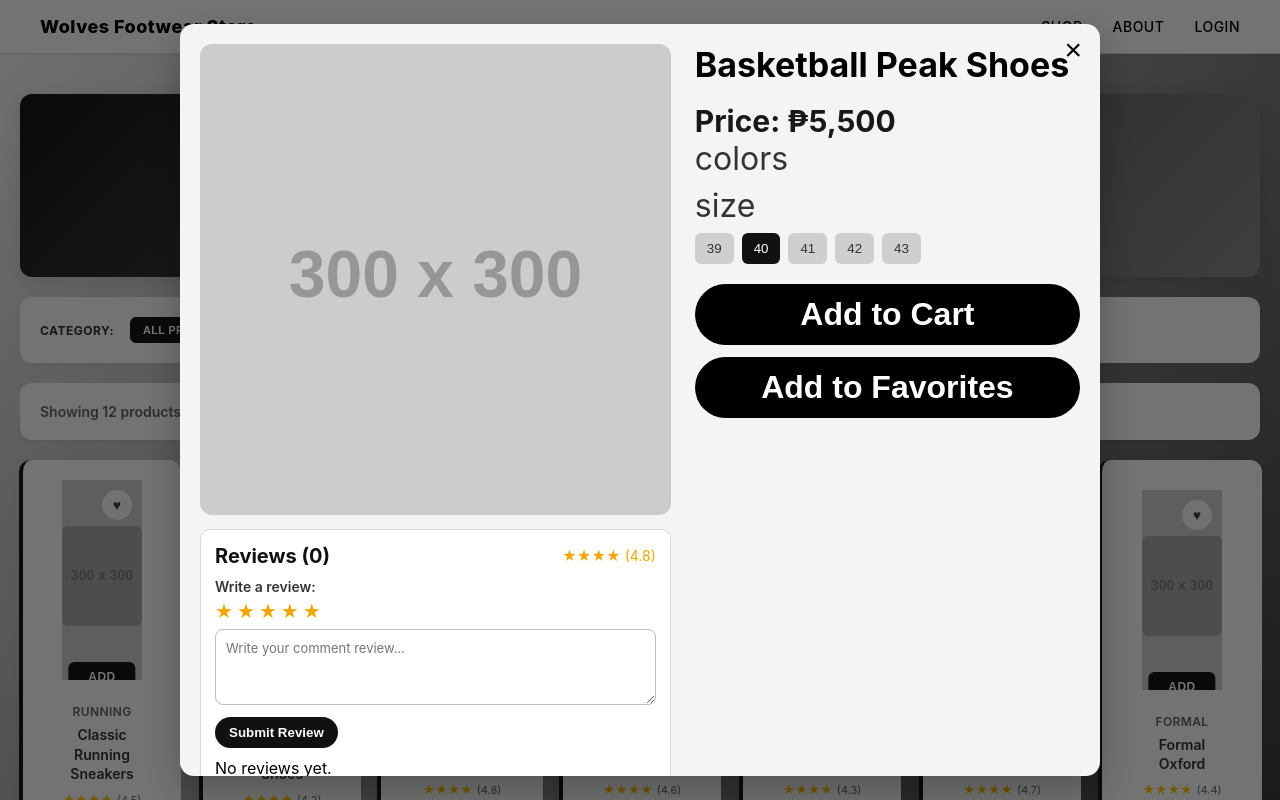
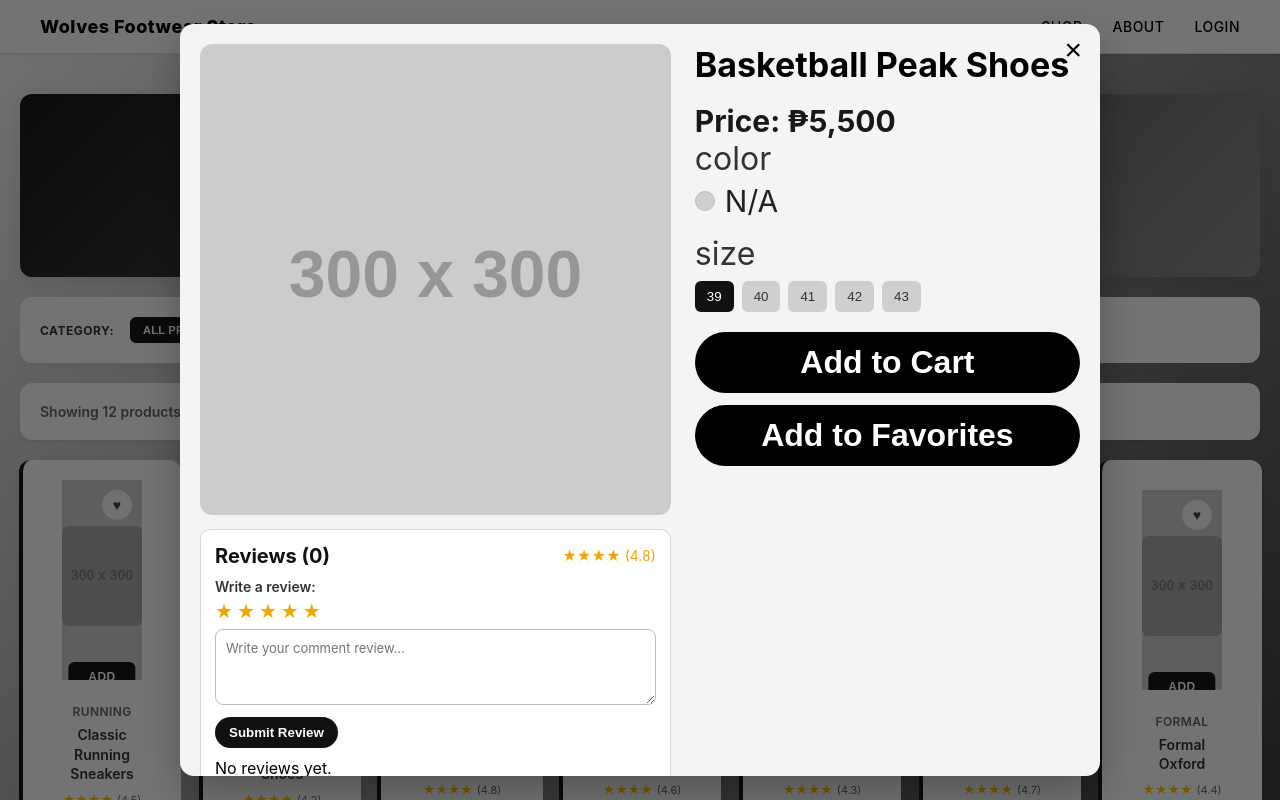
Before and after one commit to RamiroJAP/WEB_ENG_PROJECT, a React (Vite) app: page / in a window 1280 px wide. Both pictures are taken after a click on the element 460 px from the left and 667 px from the top of the page. Shown: the top 800 px of the page. Built offline with nearby package versions, Linux system fonts and the light colour scheme.

Commit message:
#33 color and size
-fixing of color and size modal

```diff
--- a/src/pages/shop/Shop.jsx
+++ b/src/pages/shop/Shop.jsx
@@ -11,8 +11,7 @@ export default function Shop() {
   const [selectedType, setSelectedType] = useState('all')
   const [selectedPrice, setSelectedPrice] = useState('all')
   const [activeProduct, setActiveProduct] = useState(null)
-  const [selectedSize, setSelectedSize] = useState('40')
-  const [selectedColor, setSelectedColor] = useState('#111111')
+  const [selectedSize, setSelectedSize] = useState('')
   const [reviewRating, setReviewRating] = useState(5)
   const [reviewComment, setReviewComment] = useState('')
   const [reviewsByProduct, setReviewsByProduct] = useState(() => {
@@ -43,10 +42,34 @@ export default function Shop() {
     return Number((total / reviews.length).toFixed(1))
   }
 
+  const getProductSizes = (product) => {
+    const raw = product?.size
+
+    if (Array.isArray(raw)) {
+      const cleaned = raw.map((size) => String(size).trim()).filter(Boolean)
+      return cleaned.length > 0 ? cleaned : ['39', '40', '41', '42', '43']
+    }
+
+    if (typeof raw === 'number') {
+      return [String(raw)]
+    }
+
+    if (typeof raw === 'string') {
+      const cleaned = raw
+        .split(/[\s,\/|;-]+/)
+        .map((size) => size.trim())
+        .filter(Boolean)
+
+      return cleaned.length > 0 ? cleaned : ['39', '40', '41', '42', '43']
+    }
+
+    return ['39', '40', '41', '42', '43']
+  }
+
   const openProductDetails = (product) => {
+    const productSizes = getProductSizes(product)
     setActiveProduct(product)
-    setSelectedColor(product.color || '#111111')
-    setSelectedSize('40')
+    setSelectedSize(productSizes[0])
     setReviewRating(5)
     setReviewComment('')
   }
@@ -94,6 +117,31 @@ export default function Shop() {
     const normalizedType = (product.type || product.category || '').toLowerCase()
     const validTypes = ['running', 'casual', 'basketball', 'slippers', 'sandals']
     return validTypes.includes(normalizedType) ? normalizedType : 'casual'
+  }
+
+  const getProductColorLabel = (color) => {
+    if (!color || typeof color !== 'string') return 'N/A'
+
+    const normalized = color.trim()
+    const colorNameByHex = {
+      '#FF0000': 'Red',
+      '#FFFFFF': 'White',
+      '#9B59B6': 'Purple',
+      '#000000': 'Black',
+      '#8B4513': 'Brown',
+      '#FFD700': 'Yellow',
+      '#007BFF': 'Blue',
+      '#28A745': 'Green',
+      '#FF69B4': 'Pink',
+      '#8A2BE2': 'Violet'
+    }
+
+    const upperHex = normalized.toUpperCase()
+    if (colorNameByHex[upperHex]) {
+      return colorNameByHex[upperHex]
+    }
+
+    return normalized.charAt(0).toUpperCase() + normalized.slice(1).toLowerCase()
   }
 
   // Filter products
@@ -275,6 +323,7 @@ export default function Shop() {
             {(() => {
               const activeReviews = getProductReviews(activeProduct.id)
               const activeAverageRating = getAverageRating(activeProduct.id, activeProduct.rating || 4)
+              const activeSizes = getProductSizes(activeProduct)
               return (
                 <>
             <button className="product-modal-close" onClick={closeProductDetails}>×</button>
@@ -335,21 +384,19 @@ export default function Shop() {
               <div className="product-modal-info">
                 <h2>{activeProduct.name}</h2>
                 <p className="product-modal-price">Price: ₱{Number(activeProduct.price || 0).toLocaleString()}</p>
-                <p className="product-modal-label">colors</p>
-                <div className="product-modal-colors">
-                  {['#2b0f0f', '#d40f0f', '#6fbe31'].map(color => (
-                    <button
-                      key={color}
-                      className={`modal-color-dot ${selectedColor === color ? 'active' : ''}`}
-                      style={{ backgroundColor: color }}
-                      onClick={() => setSelectedColor(color)}
-                    />
-                  ))}
+
+                <p className="product-modal-label color-label">color</p>
+                <div className="product-modal-color-display">
+                  <span
+                    className="modal-color-dot-preview"
+                    style={{ backgroundColor: activeProduct.color || '#cfcfcf' }}
+                  />
+                  <span className="product-modal-color-text">{getProductColorLabel(activeProduct.color)}</span>
                 </div>
 
-                <p className="product-modal-label">size</p>
+                <p className="product-modal-label size-label">size</p>
                 <div className="product-modal-sizes">
-                  {['39', '40', '41', '42', '43'].map(size => (
+                  {activeSizes.map(size => (
                     <button
                       key={size}
                       className={`modal-size-btn ${selectedSize === size ? 'active' : ''}`}
@@ -362,7 +409,7 @@ export default function Shop() {
 
                 <button
                   className="product-modal-action"
-                  onClick={() => addToCart({ ...activeProduct, selectedSize, selectedColor })}
+                  onClick={() => addToCart({ ...activeProduct, selectedSize: selectedSize || activeSizes[0] || '' })}
                 >
                   Add to Cart
                 </button>
--- a/src/styles/user/Shop.css
+++ b/src/styles/user/Shop.css
@@ -399,6 +399,28 @@
   display: none;
 }
 
+.product-modal-color-display {
+  display: flex;
+  align-items: center;
+  gap: 10px;
+  margin-bottom: 18px;
+}
+
+.modal-color-dot-preview {
+  width: 20px;
+  height: 20px;
+  border-radius: 50%;
+  border: 1px solid #bcbcbc;
+  display: inline-block;
+}
+
+.product-modal-color-text {
+  font-size: 30px;
+  line-height: 1;
+  color: #222;
+  text-transform: capitalize;
+}
+
 .product-modal-sizes {
   display: flex;
   gap: 8px;
```
Also changed, not shown: 5 other files (tests, documents, lock files or other folders).
